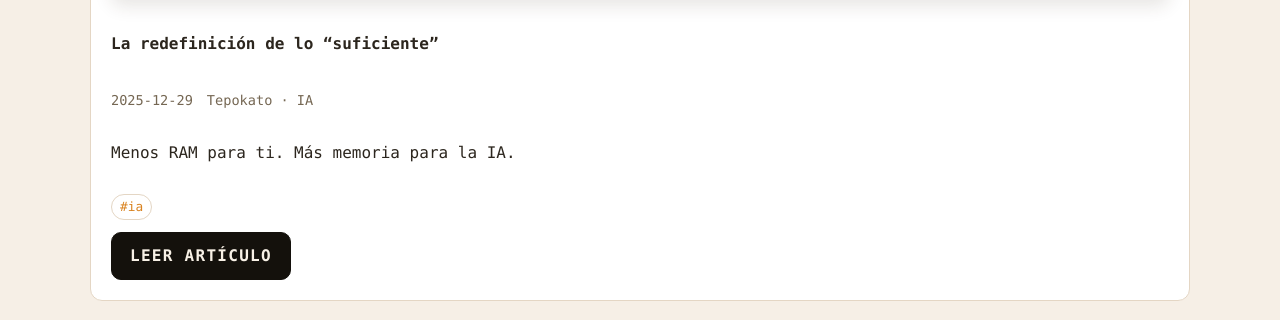
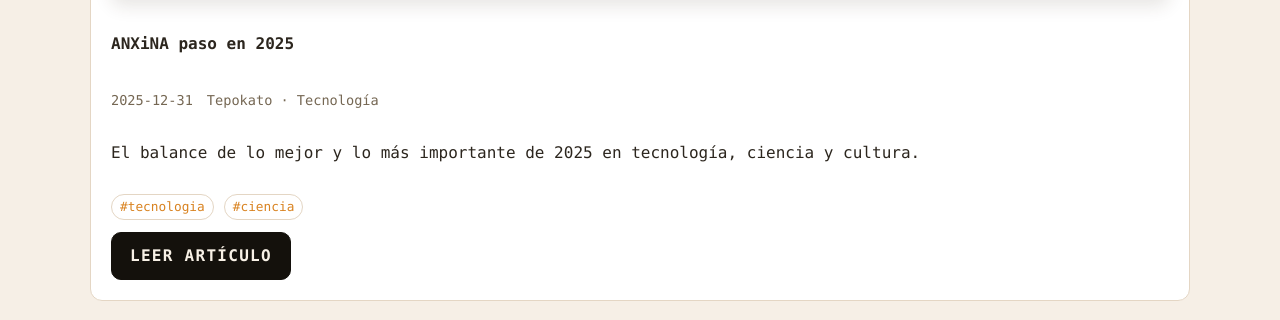
Before and after one commit to tepokato/Anxina, a plain HTML site: page index.html in a window 1280 px wide. Shown: the part 1177-1497 px from the top of the page. Drawn offline with nearby package versions, Linux system fonts and the light colour scheme.

Commit message:
Add 2025 review post to index

```diff
--- a/index.html
+++ b/index.html
@@ -67,6 +67,22 @@
       <h3 class="section-title">Stream de noticias</h3>
       <div id="stream" class="stream">
         <article class="post">
+          <img class="post__thumb" src="assets/img/2025anxina.png" alt="Composición editorial sobre el año 2025 en tecnología y cultura" />
+          <h4>ANXiNA paso en 2025</h4>
+          <div class="post__meta">
+            <span>2025-12-31</span>
+            <span>Tepokato · Tecnología</span>
+          </div>
+          <p>El balance de lo mejor y lo más importante de 2025 en tecnología, ciencia y cultura.</p>
+          <div class="post__tags">
+            <span>#tecnologia</span>
+            <span>#ciencia</span>
+          </div>
+          <div class="post__actions">
+            <a class="button" href="posts/anxina_paso_en_2025.html">Leer artículo</a>
+          </div>
+        </article>
+        <article class="post">
           <img class="post__thumb" src="assets/img/ram-ia.png" alt="Ilustración de memoria y chips para el artículo La redefinición de lo “suficiente”" />
           <h4>La redefinición de lo “suficiente”</h4>
           <div class="post__meta">
```
